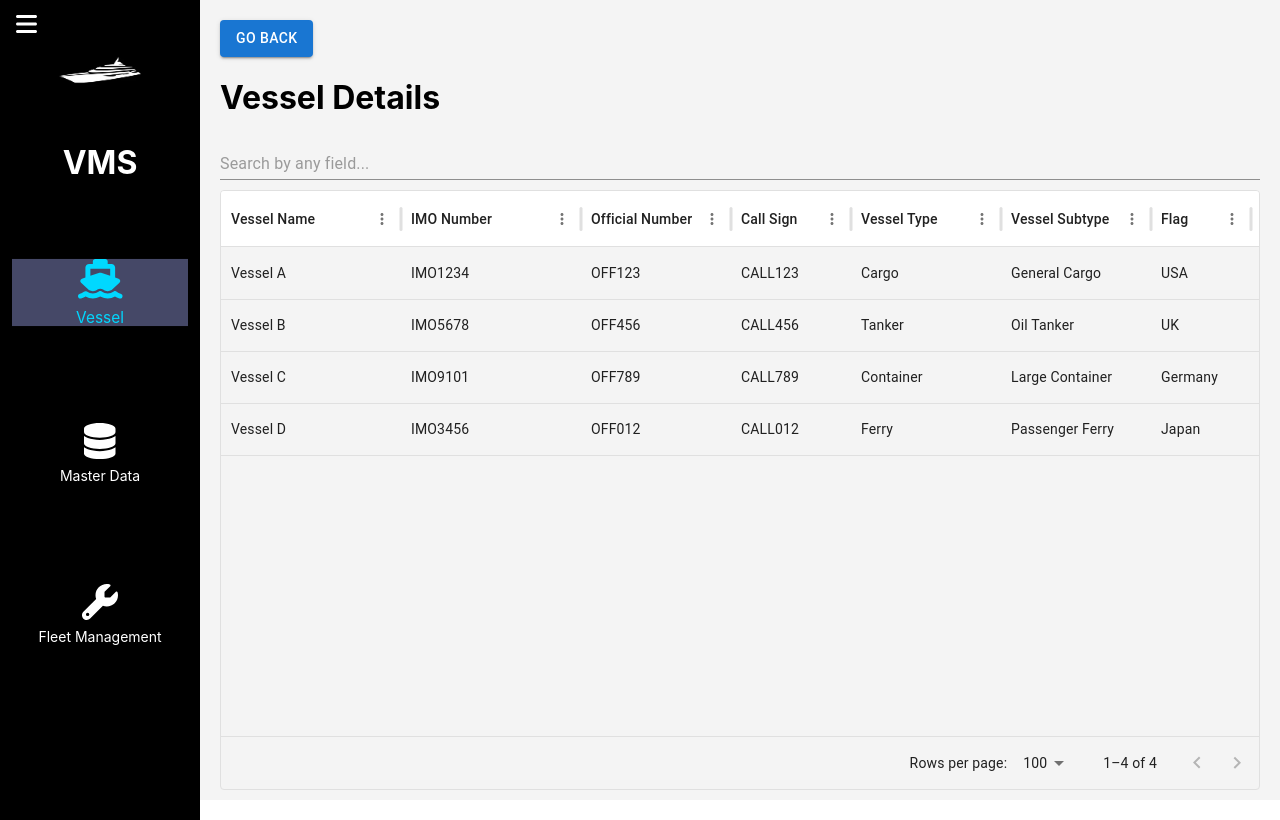
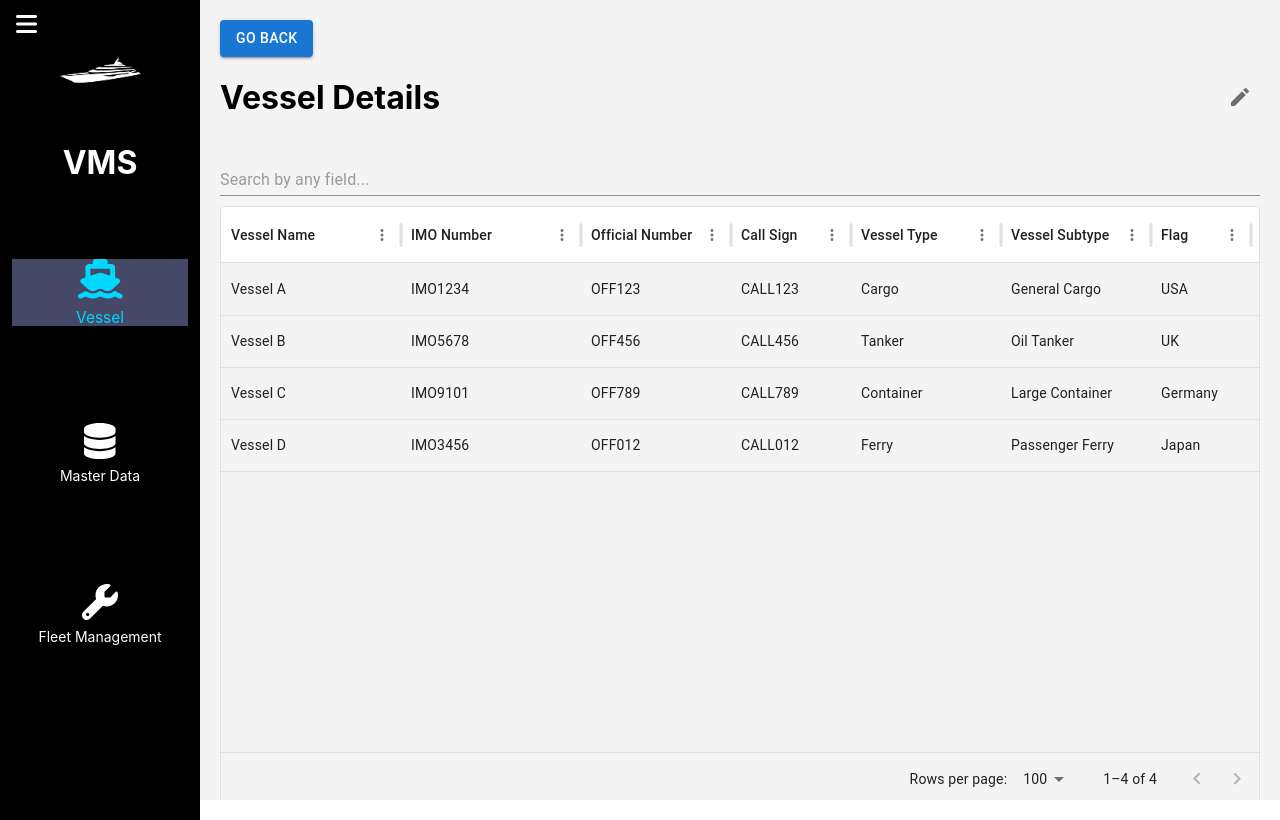
Before and after one commit to jeswinjose203/Vessel, a React (Create React App) app in the folder vessel/: page /vessel in a window 1280 px wide. Built offline with nearby package versions, Linux system fonts and the light colour scheme.

Commit message:
made edit as icon

```diff
--- a/vessel/src/Vessel.js
+++ b/vessel/src/Vessel.js
@@ -1,7 +1,8 @@
 import React, { useState, useEffect } from 'react';
 import { DataGrid } from '@mui/x-data-grid';
-import { Box, Button, Input } from '@mui/material';
+import { Box, Button, Input, IconButton } from '@mui/material';
 import { useNavigate } from 'react-router-dom';
+import EditIcon from '@mui/icons-material/Edit';
 import VesselEditForm from './VesselEditForm'; // Import the VesselEditForm component
 
 const columns = [
@@ -105,11 +106,22 @@ export default function Vessel() {
 
   return (
     <Box sx={{ height: 600, width: '100%' }}>
+      {/* Go Back Button */}
       <Button variant="contained" color="primary" onClick={handleGoBack}>
         Go Back
       </Button>
 
-      <h1>Vessel Details</h1>
+      {/* Header with Vessel Details and Edit Icon */}
+      <Box sx={{ display: 'flex', justifyContent: 'space-between', alignItems: 'center', marginBottom: 2 }}>
+        <h1>Vessel Details</h1>
+
+        {/* Edit Icon positioned to the right of the Vessel Details header */}
+        <IconButton onClick={() => handleEditClick(selectedRow)}>
+          <EditIcon />
+        </IconButton>
+      </Box>
+
+      {/* Search Bar */}
       <Input
         placeholder="Search by any field..."
         value={searchTerm}
@@ -117,29 +129,21 @@ export default function Vessel() {
         style={{ margin: '10px 0', width: '100%' }}
       />
 
+      {/* DataGrid Table */}
       <DataGrid
         rows={filteredVessels}
-        columns={[
-          ...columns,
-          {
-            field: 'edit',
-            headerName: 'Edit',
-            width: 100,
-            renderCell: (params) => (
-              <Button
-                variant="outlined"
-                onClick={() => handleEditClick(params.row)}
-              >
-                Edit
-              </Button>
-            ),
-          },
-        ]}
+        columns={columns}
         pageSize={10}
         rowsPerPageOptions={[10, 20, 50]}
         disableSelectionOnClick
+        sx={{
+          '& .MuiDataGrid-columnHeaders': {
+            backgroundColor: '#f4f4f4',
+          },
+        }}
       />
 
+      {/* Vessel Edit Form */}
       <VesselEditForm
         open={openDialog}
         onClose={() => setOpenDialog(false)}
```
